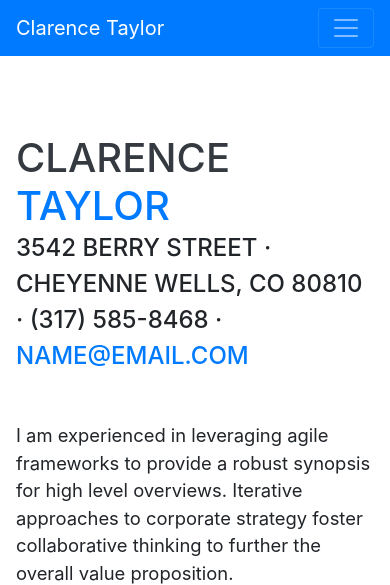
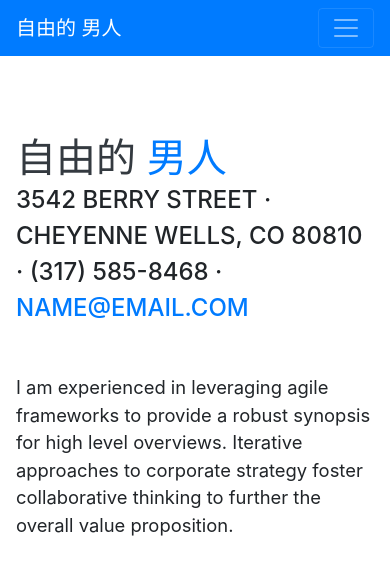
Before and after one commit to changzuwae/changzuwae.github.io, a website with bundled scripts: page index.html in a window 390 px wide. Shown: the top 585 px of the page. Built offline with nearby package versions, Linux system fonts and the light colour scheme; a web font is replaced by a local one.

Commit message:
copy resume

```diff
--- a/index.html
+++ b/index.html
@@ -27,7 +27,7 @@
 
   <nav class="navbar navbar-expand-lg navbar-dark bg-primary fixed-top" id="sideNav">
     <a class="navbar-brand js-scroll-trigger" href="#page-top">
-      <span class="d-block d-lg-none">Clarence Taylor</span>
+      <span class="d-block d-lg-none">自由的 男人</span>
       <span class="d-none d-lg-block">
         <img class="img-fluid img-profile rounded-circle mx-auto mb-2" src="img/profile.jpg" alt="">
       </span>
@@ -63,8 +63,8 @@
 
     <section class="resume-section p-3 p-lg-5 d-flex align-items-center" id="about">
       <div class="w-100">
-        <h1 class="mb-0">Clarence
-          <span class="text-primary">Taylor</span>
+        <h1 class="mb-0">自由的
+          <span class="text-primary">男人</span>
         </h1>
         <div class="subheading mb-5">3542 Berry Street · Cheyenne Wells, CO 80810 · (317) 585-8468 ·
           <a href="mailto:name@email.com">name@email.com</a>
```
Also changed, not shown: img/profile.jpg.
